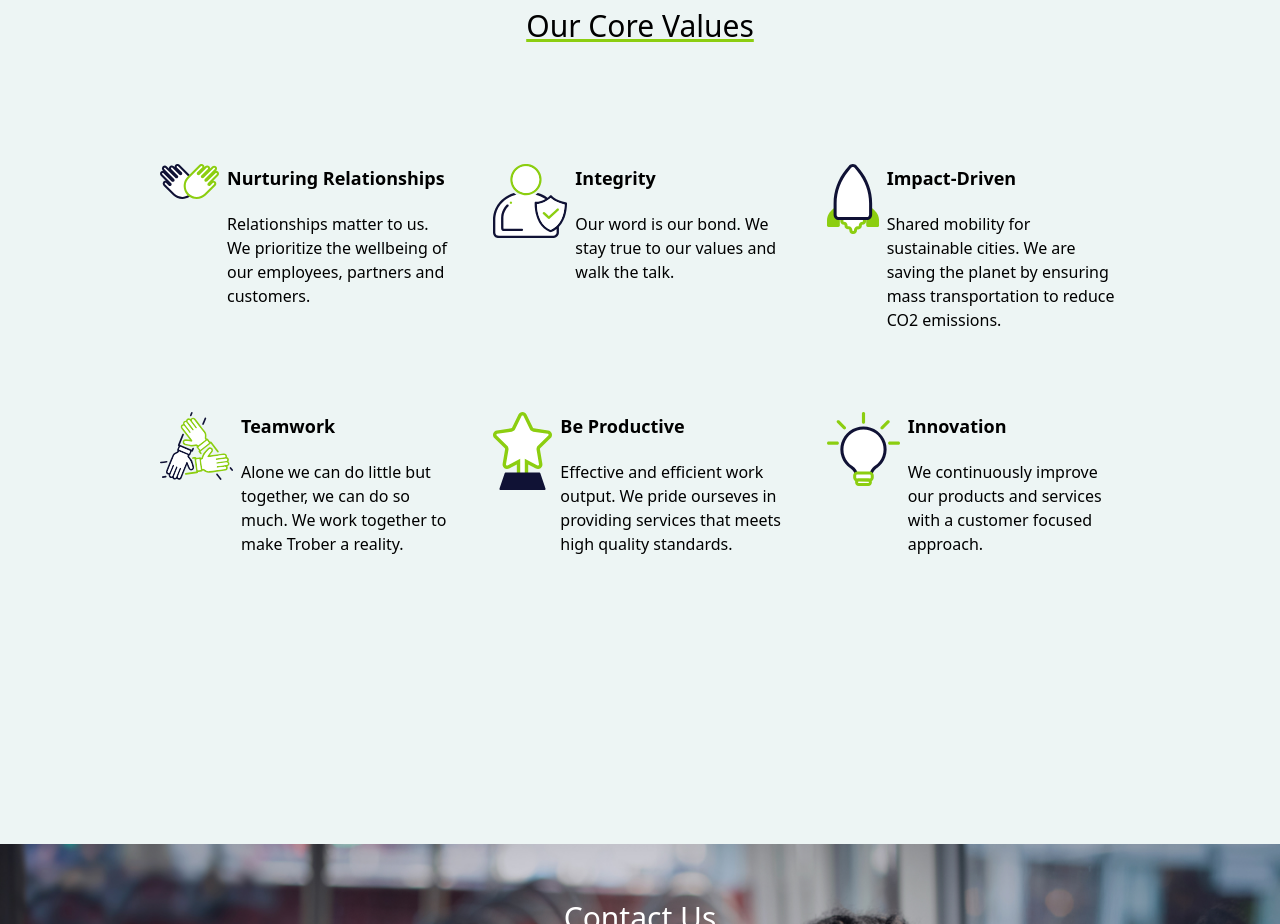
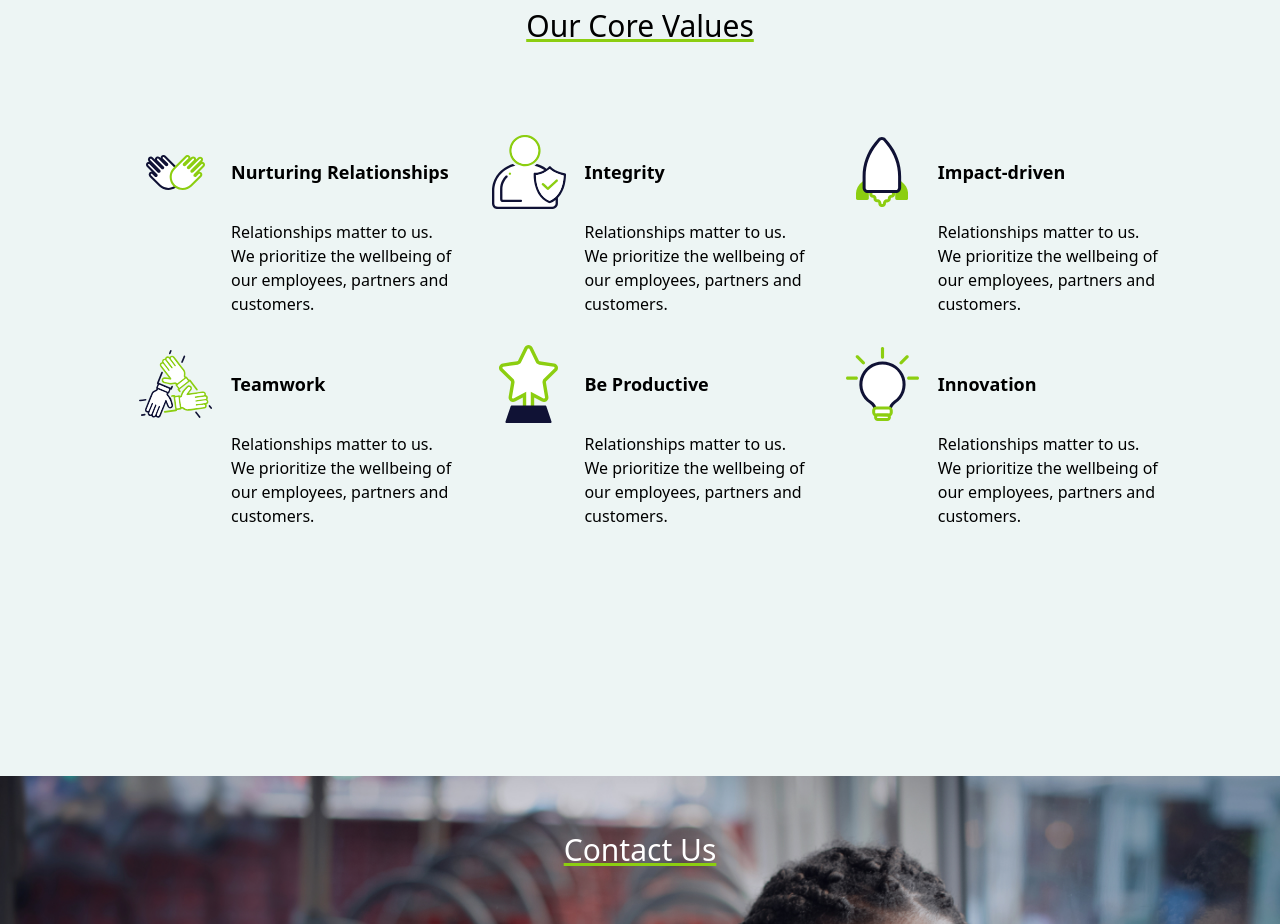
Before and after one commit to ImmArkorful/trober-web-app, a Next.js app: page /about in a window 1280 px wide. Shown: the part 1820-2744 px from the top of the page. Built offline with nearby package versions, Linux system fonts and the light colour scheme.

Commit message:
fix: our servies

```diff
--- a/pages/about/index.tsx
+++ b/pages/about/index.tsx
@@ -51,70 +51,81 @@ const AboutPage: NextPage = () => {
           <h1 className="decoration-underlinecolor underline text-3xl mb-10">
             Our Core Values
           </h1>
-          <div className="flex flex-row md:flex-col md:m-10">
-            <div className="grid gird-rows-3 md:grid-cols-3 items-start justify-evenly md:m-5">
-              <div className="flex flex-row p-5 ">
-                <NurturingRelationships />
-                <div className="ml-2 ">
-                  <h1 className="text-lg font-bold">Nurturing Relationships</h1>
-                  <p className="mt-5">
-                    Relationships matter to us. We prioritize the wellbeing of
-                    our employees, partners and customers.
-                  </p>
+          <div className="flex flex-row md:flex-col md:m-10 gap-x-2 md:gap-0">
+            <div className="grid grid-row-3 md:grid-cols-3 gap-5  items-start justify-evenly mb-5">
+              <div className="grid grid-rows-2 grid-cols-3">
+                <div className=" flex items-center justify-center">
+                  <NurturingRelationships />
                 </div>
+                <h1 className="text-lg font-bold col-span-2  flex items-center justify-start">
+                  Nurturing Relationships
+                </h1>
+                <p className="col-start-2 col-span-2   justify-self-start ">
+                  Relationships matter to us. We prioritize the wellbeing of our
+                  employees, partners and customers.
+                </p>
               </div>
-              <div className="flex flex-row p-5">
-                <Intergrity />
-                <div className="ml-2 ">
-                  <h1 className="text-lg font-bold">Integrity</h1>
-                  <p className="mt-5">
-                    Our word is our bond. We stay true to our values and walk
-                    the talk.
-                  </p>
+              <div className="grid grid-rows-2 grid-cols-3">
+                <div className=" flex items-center justify-center">
+                  <Intergrity />
                 </div>
+                <h1 className="text-lg font-bold col-span-2  flex items-center justify-start">
+                  Integrity
+                </h1>
+                <p className="col-start-2 col-span-2   justify-self-start ">
+                  Relationships matter to us. We prioritize the wellbeing of our
+                  employees, partners and customers.
+                </p>
               </div>
-              <div className="flex flex-row p-5">
-                <ImpactDriven />
-                <div className="ml-2 ">
-                  <h1 className="text-lg font-bold">Impact-Driven</h1>
-                  <p className="mt-5">
-                    Shared mobility for sustainable cities. We are saving the
-                    planet by ensuring mass transportation to reduce CO2
-                    emissions.
-                  </p>
+              <div className="grid grid-rows-2 grid-cols-3">
+                <div className=" flex items-center justify-center">
+                  <ImpactDriven />
                 </div>
+                <h1 className="text-lg font-bold col-span-2  flex items-center justify-start">
+                  Impact-driven
+                </h1>
+                <p className="col-start-2 col-span-2   justify-self-start ">
+                  Relationships matter to us. We prioritize the wellbeing of our
+                  employees, partners and customers.
+                </p>
               </div>
             </div>
-            <div className="grid gird-rows-3 md:grid-cols-3 items-start justify-evenly  md:m-5">
-              <div className="flex flex-row p-5">
-                <Teamwork />
-                <div className="ml-2 ">
-                  <h1 className="text-lg font-bold">Teamwork</h1>
-                  <p className="mt-5">
-                    Alone we can do little but together, we can do so much. We
-                    work together to make Trober a reality.
-                  </p>
+            <div className="grid grid-row-3 md:grid-cols-3 gap-5 items-start justify-evenly">
+              <div className="grid grid-rows-2 grid-cols-3">
+                <div className=" flex items-center justify-center">
+                  <Teamwork />
                 </div>
+                <h1 className="text-lg font-bold col-span-2  flex items-center justify-start">
+                  Teamwork
+                </h1>
+                <p className="col-start-2 col-span-2   justify-self-start ">
+                  Relationships matter to us. We prioritize the wellbeing of our
+                  employees, partners and customers.
+                </p>
               </div>
-              <div className="flex flex-row p-5">
-                <BeProductive />
-                <div className="ml-2 ">
-                  <h1 className="text-lg font-bold">Be Productive</h1>
-                  <p className="mt-5">
-                    Effective and efficient work output. We pride ourseves in
-                    providing services that meets high quality standards.
-                  </p>
+              <div className="grid grid-rows-2 grid-cols-3">
+                <div className=" flex items-center justify-center">
+                  <BeProductive />
                 </div>
+                <h1 className="text-lg font-bold col-span-2  flex items-center justify-start">
+                  Be Productive
+                </h1>
+                <p className="col-start-2 col-span-2   justify-self-start ">
+                  Relationships matter to us. We prioritize the wellbeing of our
+                  employees, partners and customers.
+                </p>
               </div>
-              <div className="flex flex-row p-5">
-                <Innovation />
-                <div className="ml-2 ">
-                  <h1 className="text-lg font-bold">Innovation</h1>
-                  <p className="mt-5">
-                    We continuously improve our products and services with a
-                    customer focused approach.
-                  </p>
+              <div className="grid grid-rows-2 grid-cols-3">
+                <div className=" flex items-center justify-center">
+                  <Innovation />
                 </div>
+                <h1 className="text-lg font-bold col-span-2 flex items-center justify-start">
+                  Innovation
+                </h1>
+                <p className="col-start-2 col-span-2  justify-self-start ">
+                  Relationships matter to us. We prioritize the wellbeing of our
+                  employees, partners and customers.
+                </p>
               </div>
             </div>
           </div>
```
